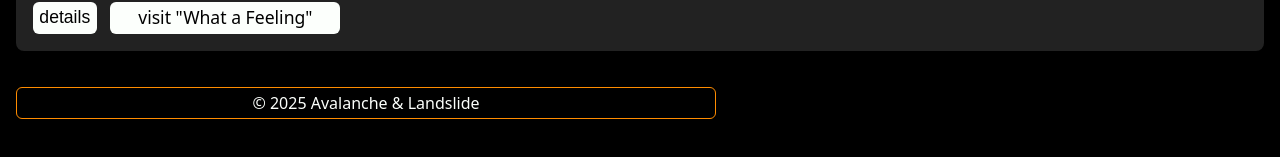
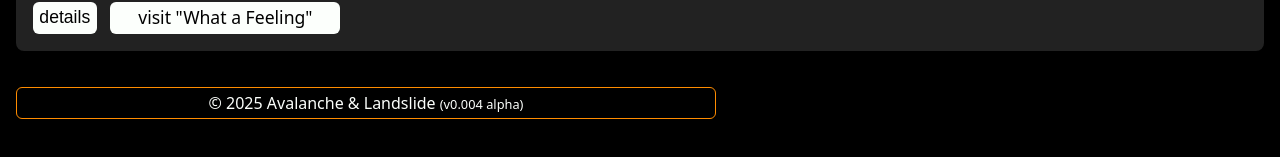
Before and after one commit to Xristof23/portfolio-react, a Next.js app: page / in a window 1280 px wide. Shown: the part 359-516 px from the top of the page. Built offline with nearby package versions, Linux system fonts and the light colour scheme.

Commit message:
fixed footer styling and function, add version nr

```diff
--- a/components/Article.js
+++ b/components/Article.js
@@ -7,7 +7,7 @@ export default function Article({ content, setWhatIsShown }) {
         <StandardArticle>
             <Headline1>{headline}</Headline1>
             {paragraphList.map((entry)=><StandardParagraph key={entry}>{entry}</StandardParagraph>)}
-            {buttonText === "click" && <Button text={buttonText} buttonFunction={setWhatIsShown} parameter="me" />}
+            {buttonText === "click" && <Button text={buttonText} buttonFunction={setWhatIsShown} argument="me" toggle />}
         </StandardArticle>
     )
 }
--- a/components/Footer.js
+++ b/components/Footer.js
@@ -16,12 +16,20 @@ bottom: -3rem;
     border-radius: 6px;
      &:hover {
     color:rgb(252, 188, 69);
+  }
+`;
 
-  }
+const VersionNr = styled.span`
+color: #fcfffc;
+font-size: 0.8rem;
+// border: 1px solid red;
+z-index: 2;
 `;
 
 export default function Footer({setWhatIsShown}) {
     return (
-        <FooterStyled onClick={() => setWhatIsShown("avalanche")}>© 2025 Avalanche & Landslide </FooterStyled>
+        <FooterStyled onClick={() => setWhatIsShown("avalanche")}>
+           © 2025 Avalanche & Landslide <VersionNr>(v0.004 alpha)</VersionNr>
+        </FooterStyled>
     )
 }
--- a/components/Header.js
+++ b/components/Header.js
@@ -10,9 +10,9 @@ const NavButtonContainer = styled(ButtonContainer)`
   gap: 0.1rem;
 width: 80 %;
 `;
+
 const HeaderContainer = styled(FlexRowWrapper)`
 margin: 0.5rem 0.5rem 0;
-
 `;
 
 const CRLogo = styled.h1`
@@ -35,6 +35,7 @@ export default function Header({whatIsShown, setWhatIsShown}) {
         <Button activeColor={"darkorange"} isActive={whatIsShown === "about" ? true : false} text="about"  buttonFunction={setWhatIsShown}/>
         <Button activeColor={"darkorange"} isActive={whatIsShown === "me" ? true : false} text="me" buttonFunction={setWhatIsShown} />
       </NavButtonContainer>
+
     </HeaderContainer>
   );
 }
--- a/components/MainContainer.js
+++ b/components/MainContainer.js
@@ -11,7 +11,7 @@ const StyledMain = styled.main`
     padding: 0.25rem;
     `;
 
-export default function MainContainer({ whatIsShown }) {
+export default function MainContainer({ whatIsShown, setWhatIsShown }) {
 
     return (
         <StyledMain>
@@ -20,7 +20,7 @@ export default function MainContainer({ whatIsShown }) {
             {whatIsShown === "about" && <Article content={aboutContent} />}
             {whatIsShown === "me" && <Article content={meContent} />}
             {whatIsShown === "me" && <Contact />}
-            {whatIsShown === "avalanche" && <Article content={avalanche} />}
+            {whatIsShown === "avalanche" && <Article content={avalanche} setWhatIsShown={setWhatIsShown}/>}
         </StyledMain>
     );
 }
--- a/contentData.js
+++ b/contentData.js
@@ -69,7 +69,7 @@ const aboutContent = { headline: "About this portfolio", paragraphList: ["This p
 
 const meContent = {
   headline: "About me", paragraphList: ["- born and raised in Hassia", "- living in the Rheinland now", "- studied math, social sciences and more",
-  "- native German speaker, fluent in English", "- worked as math teacher, journalist and stage hand", "- learned web development @Neue Fische in 2024",
+  "- native German speaker, fluent in English", "- worked as math teacher, journalist and media designer", "- learned web development @Neue Fische in 2024",
  "- tech stack: html, css, javascript, React, next.js ..."]
 }
 
--- a/pages/index.js
+++ b/pages/index.js
@@ -9,7 +9,7 @@ export default function HomePage() {
   return (
     <>
       <Header whatIsShown={whatIsShown} setWhatIsShown={setWhatIsShown} />
-      <MainContainer whatIsShown={whatIsShown}>
+      <MainContainer whatIsShown={whatIsShown} setWhatIsShown={setWhatIsShown}>
       </MainContainer>
       <Footer setWhatIsShown={setWhatIsShown} />
     </>
```
